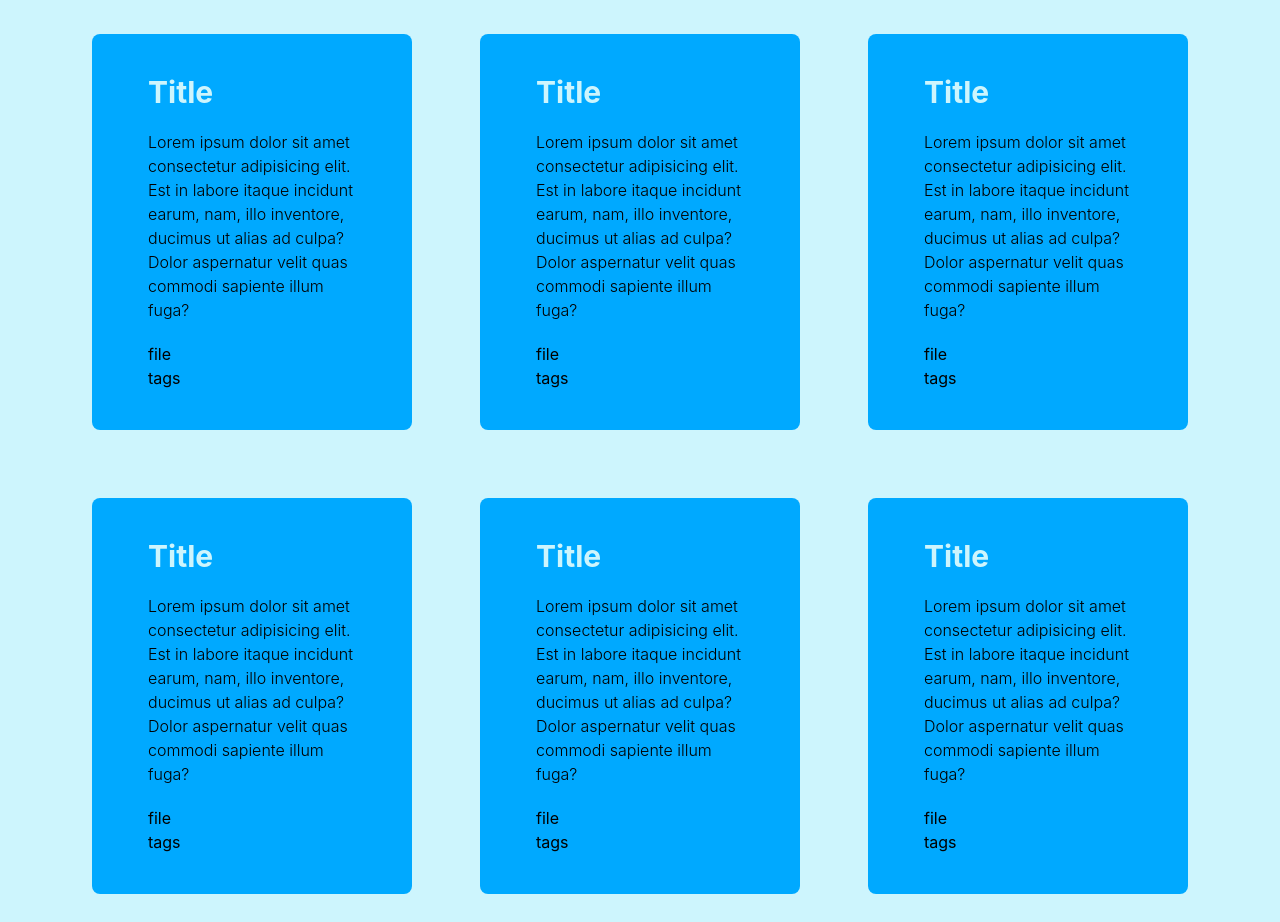
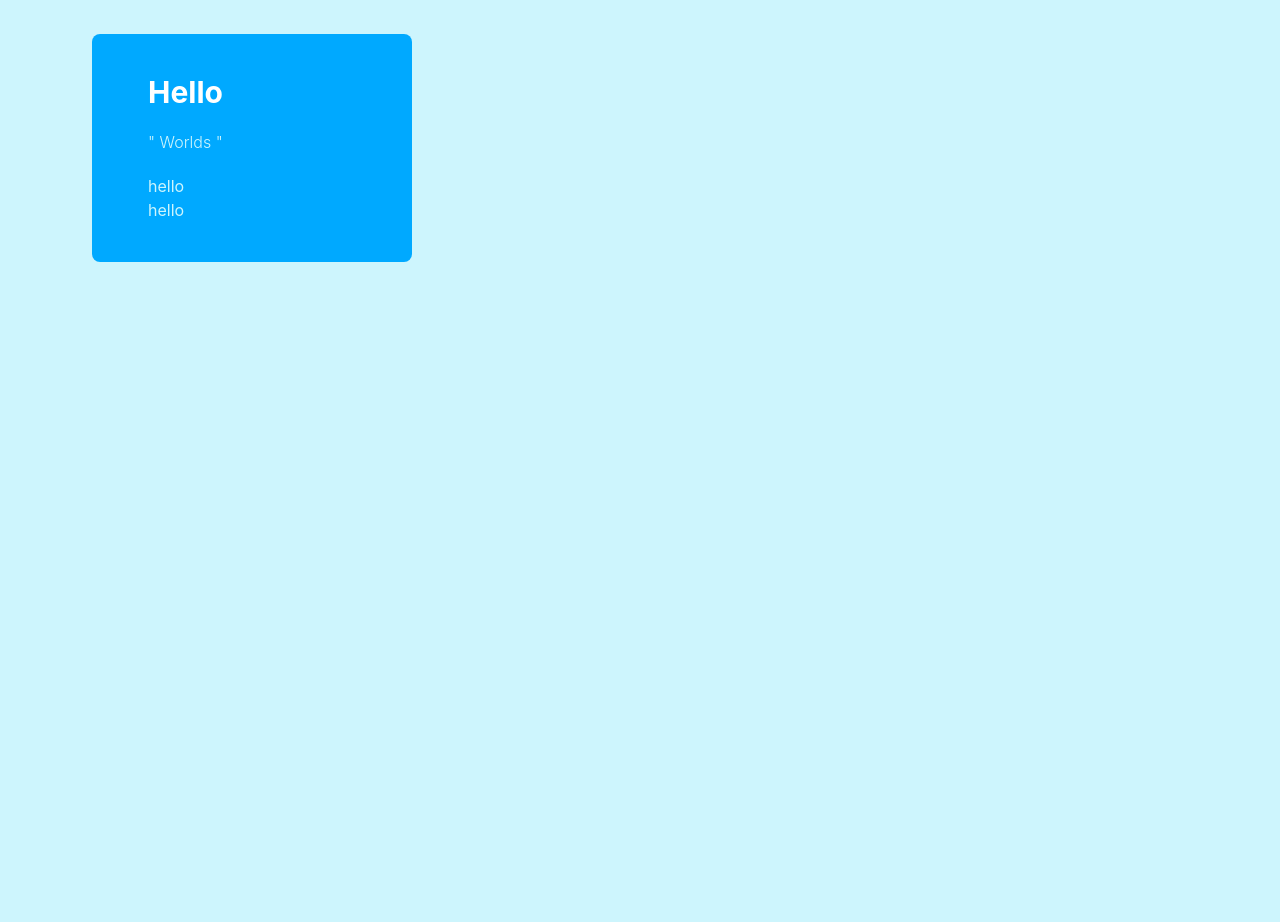
Before and after one commit to anirudhgeek21/CodeStore, a React (Create React App) app in the folder client/: page / in a window 1280 px wide. Shown: the part 600-1522 px from the top of the page. After the commit the page ends 890 px from the top, so only its background shows below. Built offline with nearby package versions, Linux system fonts and the light colour scheme.

Commit message:
Updates to the discussion page

```diff
--- a/client/src/components/DiscussRoute.jsx
+++ b/client/src/components/DiscussRoute.jsx
@@ -6,7 +6,7 @@ function App() {
   return (
     <Fragment>
         <DiscussTodo />
-        {/* <DiscussionCards /> */}
+        <DiscussionCards />
     </Fragment>
   );
 }
--- a/client/src/components/Navigation.jsx
+++ b/client/src/components/Navigation.jsx
@@ -7,8 +7,8 @@ import Upload from './Upload';
 export default function Navigation() {
     return (
         <div className="p-5 bg-[#00A9FF]">
-            <div className="flex justify-between w-[89%] mx-auto">
-                <div className="font-bold text-4xl">
+            <div className="md:flex justify-between w-[89%] mx-auto">
+                <div className="font-bold text-4xl md:ml-0 ml-[0.70rem] md:mb-0 mb-3">
                     <Link to="/" className="text-white">CodeStore</Link>
                 </div>
                 <div className="flex justify-around items-center">
--- a/client/src/components/Wall.jsx
+++ b/client/src/components/Wall.jsx
@@ -3,6 +3,20 @@ import React, {Fragment} from "react";
 import Featured from './featured/FeaturedSection'
 
 export default function Wall() {
+
+    const Blogs =[
+        {
+            id : 1,
+            title: "Hello",
+            description : "Worlds",
+            file: "hello",
+            tags: "jeelo"
+        },
+    ]
+
+
+
+
     return(
         <Fragment>
             <div>
@@ -14,127 +28,24 @@ export default function Wall() {
             </div>
             <div className="bg-[#CDF5FD] grid grid-cols-1 md:grid-cols-3 gap-3">
 
-                <div className="bg-[#00A9FF] px-14 py-10 m-7 flex flex-col justify-center rounded-lg" style={{backdropFilter: 'blur(20px)'}}>
+                {Blogs.map((blog)=>(
+                    <div key={blog.id} className="bg-[#00A9FF] px-14 py-10 m-7 flex flex-col justify-center rounded-lg" style={{backdropFilter: 'blur(20px)'}}>
 
-                    <div className="title font-bold text-3xl text-[#CDF5FD]">
-                        <h1>Title</h1>
+                    <div className="title font-bold text-3xl text-white">
+                        <h1>{blog.title}</h1>
                     </div>
-                    <div className="description font-light my-5">
-                        <p>Lorem ipsum dolor sit amet consectetur adipisicing elit. Est in labore itaque incidunt earum, nam, illo inventore, ducimus ut alias ad culpa? Dolor aspernatur velit quas commodi sapiente illum fuga?</p>
+                    <div className="description font-light my-5 text-[#CDF5FD]">
+                        <p>" {blog.description} "</p>
                     </div>
-                    <div className="file">
-                        <p>file</p>
+                    <div className="file text-[#CDF5FD]">
+                        <p>{blog.file}</p>
                     </div>
-                    <div className="tags">
-                        <p>tags</p>
+                    <div className="tags text-[#CDF5FD]">
+                        <p>{blog.file}</p>
                     </div>
 
                 </div>
-
-
-
-
-                <div className="bg-[#00A9FF] px-14 py-10 m-7 flex flex-col justify-center rounded-lg" style={{backdropFilter: 'blur(20px)'}}>
-
-                    <div className="title font-bold text-3xl text-[#CDF5FD]">
-                        <h1>Title</h1>
-                    </div>
-                    <div className="description font-light my-5">
-                        <p>Lorem ipsum dolor sit amet consectetur adipisicing elit. Est in labore itaque incidunt earum, nam, illo inventore, ducimus ut alias ad culpa? Dolor aspernatur velit quas commodi sapiente illum fuga?</p>
-                    </div>
-                    <div className="file">
-                        <p>file</p>
-                    </div>
-                    <div className="tags">
-                        <p>tags</p>
-                    </div>
-
-                </div>
-
-
-
-                <div className="bg-[#00A9FF] px-14 py-10 m-7 flex flex-col justify-center rounded-lg" style={{backdropFilter: 'blur(20px)'}}>
-
-                    <div className="title font-bold text-3xl text-[#CDF5FD]">
-                        <h1>Title</h1>
-                    </div>
-                    <div className="description font-light my-5">
-                        <p>Lorem ipsum dolor sit amet consectetur adipisicing elit. Est in labore itaque incidunt earum, nam, illo inventore, ducimus ut alias ad culpa? Dolor aspernatur velit quas commodi sapiente illum fuga?</p>
-                    </div>
-                    <div className="file">
-                        <p>file</p>
-                    </div>
-                    <div className="tags">
-                        <p>tags</p>
-                    </div>
-
-                </div>
-
-
-
-                <div className="bg-[#00A9FF] px-14 py-10 m-7 flex flex-col justify-center rounded-lg" style={{backdropFilter: 'blur(20px)'}}>
-
-                    <div className="title font-bold text-3xl text-[#CDF5FD]">
-                        <h1>Title</h1>
-                    </div>
-                    <div className="description font-light my-5">
-                        <p>Lorem ipsum dolor sit amet consectetur adipisicing elit. Est in labore itaque incidunt earum, nam, illo inventore, ducimus ut alias ad culpa? Dolor aspernatur velit quas commodi sapiente illum fuga?</p>
-                    </div>
-                    <div className="file">
-                        <p>file</p>
-                    </div>
-                    <div className="tags">
-                        <p>tags</p>
-                    </div>
-
-                </div>
-
-
-
-
-                <div className="bg-[#00A9FF] px-14 py-10 m-7 flex flex-col justify-center rounded-lg" style={{backdropFilter: 'blur(20px)'}}>
-
-                    <div className="title font-bold text-3xl text-[#CDF5FD]">
-                        <h1>Title</h1>
-                    </div>
-                    <div className="description font-light my-5 ">
-                        <p>Lorem ipsum dolor sit amet consectetur adipisicing elit. Est in labore itaque incidunt earum, nam, illo inventore, ducimus ut alias ad culpa? Dolor aspernatur velit quas commodi sapiente illum fuga?</p>
-                    </div>
-                    <div className="file">
-                        <p>file</p>
-                    </div>
-                    <div className="tags">
-                        <p>tags</p>
-                    </div>
-
-                </div>
-
-
-
-                <div className="bg-[#00A9FF] px-14 py-10 m-7 flex flex-col justify-center rounded-lg" style={{backdropFilter: 'blur(20px)'}}>
-
-                    <div className="title font-bold text-3xl text-[#CDF5FD]">
-                        <h1>Title</h1>
-                    </div>
-                    <div className="description font-light my-5">
-                        <p>Lorem ipsum dolor sit amet consectetur adipisicing elit. Est in labore itaque incidunt earum, nam, illo inventore, ducimus ut alias ad culpa? Dolor aspernatur velit quas commodi sapiente illum fuga?</p>
-                    </div>
-                    <div className="file">
-                        <p>file</p>
-                    </div>
-                    <div className="tags">
-                        <p>tags</p>
-                    </div>
-
-                </div>
-
-
-
-
-
-
-
-
+                ))}
 
             </div>
         </Fragment>
--- a/client/src/components/discussion/DiscussTodo.jsx
+++ b/client/src/components/discussion/DiscussTodo.jsx
@@ -3,11 +3,11 @@ import React, { Fragment } from "react";
 export default function DiscussTodo() {
     return (
         <Fragment>
-            <div className="text-3xl font-extralight pt-5 text-center">
+            <div className="text-3xl font-extralight pt-5 text-center mt-4">
                 <h1>Start a new discussion</h1>
             </div>
             <div className="flex flex-col items-center justify-center h-[33vh]">
-                <form className="bg-white shadow-md rounded-lg p-6 w-[40%]">
+                <form className="bg-white shadow-md rounded-lg p-6 md:w-[40%] w-[90%]">
                     <div className="mb-6">
 
                         <input type="text" id="title" placeholder="Title" className="w-full border border-gray-300 rounded-md p-2 focus:outline-none text-center focus:border-blue-500" />
--- a/client/src/components/discussion/DiscussionCards.jsx
+++ b/client/src/components/discussion/DiscussionCards.jsx
@@ -0,0 +1,48 @@
+import React,{Fragment} from "react";
+
+export default function DiscussionCards() {
+
+    const Discussions =[
+        {
+            id:1,
+            title : "Hello",
+            description : " helooo everyone who "
+        },
+        {
+            id:1,
+            title : "Hello",
+            description : " helooo everyone who "
+        },
+        {
+            id:1,
+            title : "Hello",
+            description : " helooo everyone who "
+        }
+    ]
+    return(
+        <fragment>
+            <div className="heading md:w-[35%] bg-[#CDF5FD] w-[90%] absolute top-[56.5%] left-[32.3%] text-4xl font-extralight pt-5 text-center">
+                Join other open Discussions
+            </div>
+            <div className="border-b border-gray-300 mt-0 md:mt-20"></div>
+
+            <div className="grid grid-cols-1 md:grid-cols-3 gap-5 bg-[#CDF5FD] mt-6">
+
+
+                {Discussions.map((card)=>(
+                    <div className="flex-row bg-[#00A9FF] mt-10 p-6 rounded-md hover:bg-blue-500 hover:shadow-[#89CFF3] hover:shadow-lg">
+                        <div className="text-center mb-3 text-3xl font-medium text-white">
+                            {card.title}
+                        </div>
+                        <div className="text-center text-[#CDF5FD] font-light text-md">
+                            " {card.description} "
+                        </div>
+                    </div>
+                ))}
+
+            </div>
+
+
+        </fragment>
+    )
+}
```
Also changed, not shown: client/src/components/Upload.jsx (+5 -5 lines).
